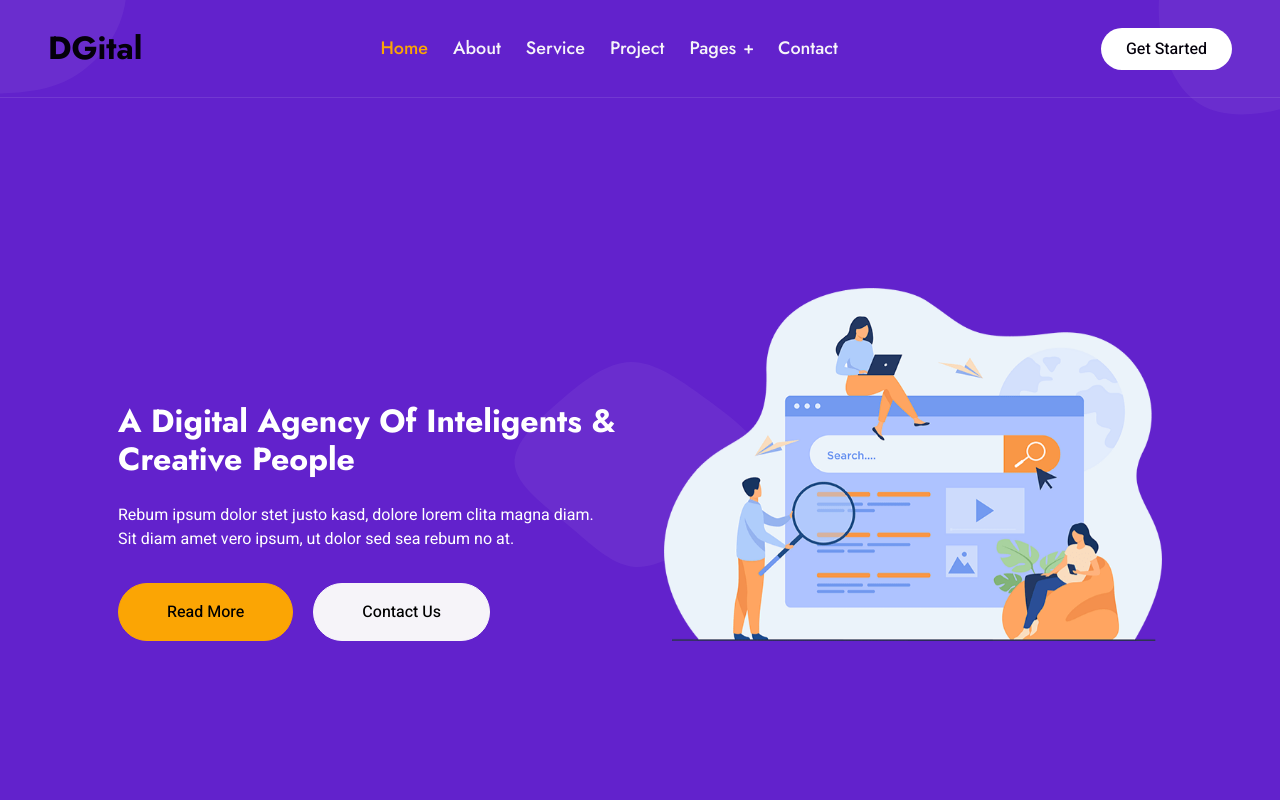
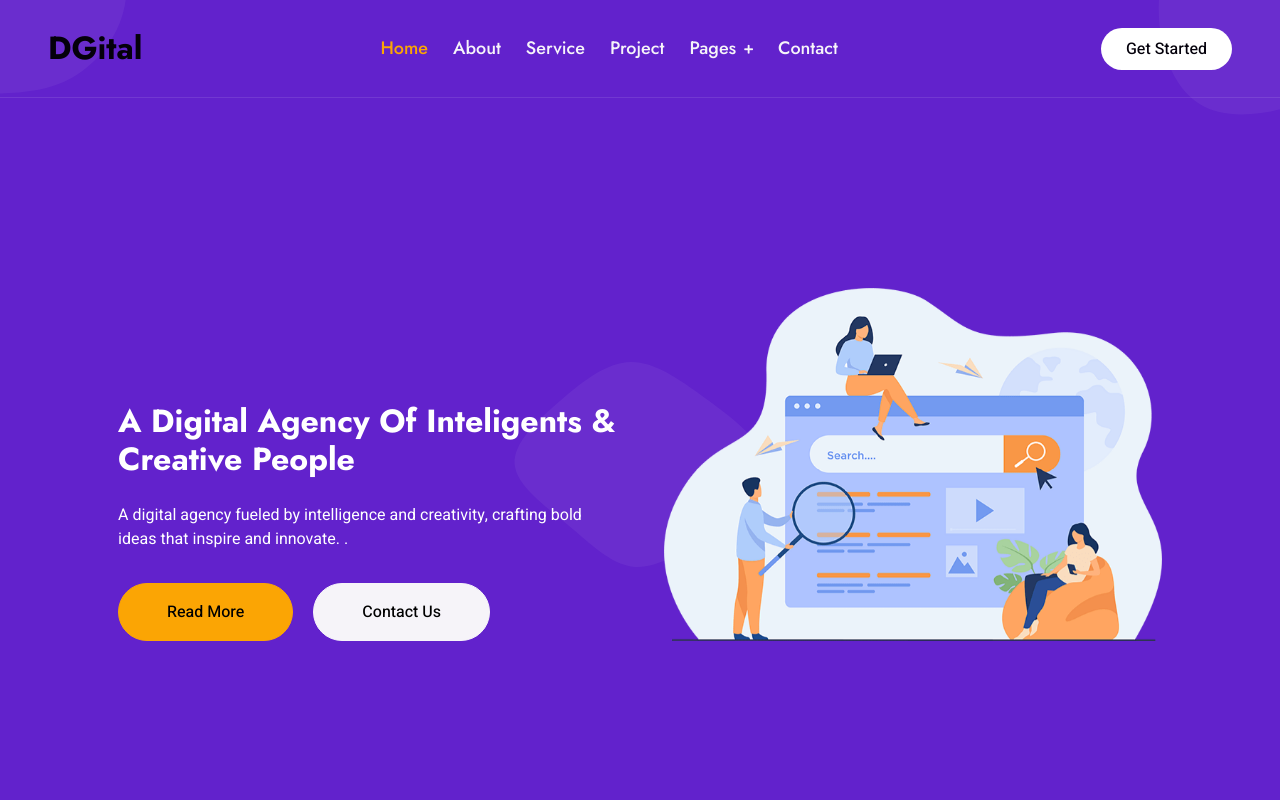
Before and after one commit to godm07905-cyber/mubarak, a plain HTML site: page index.html in a window 1280 px wide. Shown: the top 800 px of the page. Drawn offline with nearby package versions, Linux system fonts and the light colour scheme.

Commit message:
Update index.html

```diff
--- a/index.html
+++ b/index.html
@@ -106,7 +106,9 @@
                     <div class="row g-5 align-items-end">
                         <div class="col-lg-6 text-center text-lg-start">
                             <h2 class="text-white mb-4 animated slideInDown">A Digital Agency Of Inteligents & Creative People</h2>
-                            <p class="text-white pb-3 animated slideInDown">Rebum ipsum dolor stet justo kasd, dolore lorem clita magna diam. Sit diam amet vero ipsum, ut dolor sed sea rebum no at.</p>
+                            <p class="text-white pb-3 animated slideInDown">A digital agency fueled by intelligence and creativity, crafting bold ideas that inspire and innovate.
+
+.</p>
                             <a href="" class="btn btn-secondary py-sm-3 px-sm-5 rounded-pill me-3 animated slideInLeft">Read More</a>
                             <a href="" class="btn btn-light py-sm-3 px-sm-5 rounded-pill animated slideInRight">Contact Us</a>
                         </div>
```
